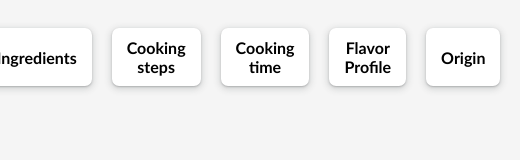
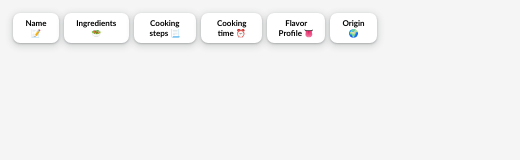
Before and after one commit to Jagge1/fullstack-lab1, a website: page frontend/index.html in a window 390 px wide. Shown: the whole page, 520 px wide, since content can reach past the window. Drawn offline with Linux system fonts and the light colour scheme; no server answers.

Commit message:
media queries for screensize and styling

```diff
--- a/frontend/index.html
+++ b/frontend/index.html
@@ -11,12 +11,12 @@
   <table id="dish-table">
     <tr>
 
-      <th class="table-header">Name</th>
-      <th class="table-header">Ingredients</th>
-      <th class="table-header">Cooking steps</th>
-      <th class="table-header">Cooking time</th>
-      <th class="table-header">Flavor Profile</th>
-      <th class="table-header">Origin</th>
+      <th class="table-header">Name &#128221;</th>
+      <th class="table-header">Ingredients &#129367;</th>
+      <th class="table-header">Cooking steps &#128195;</th>
+      <th class="table-header">Cooking time &#9200;</th>
+      <th class="table-header">Flavor Profile &#128069;</th>
+      <th class="table-header">Origin &#127757;</th>
 
     </tr>
 
--- a/frontend/script.js
+++ b/frontend/script.js
@@ -16,8 +16,8 @@ async function getDishes() {
     let row = `
       <tr>
         <td>${data[i].name}</td>
-        <td>${(data[i].ingredients).join(', ')}</td>
-        <td>${(data[i].cookingSteps).join(', ')}</td>
+        <td>${(data[i].ingredients).join('')  }</td>
+        <td>${(data[i].cookingSteps).join('')  }</td>
         <td>${data[i].cookingTime}</td>
         <td>${data[i].flavorProfile}</td>
         <td>${data[i].origin}</td>
--- a/frontend/style.css
+++ b/frontend/style.css
@@ -18,3 +18,45 @@ body {
   justify-content: center;
   background-color: whitesmoke;
 }
+
+@media (max-width: 1470px) {
+
+  table {
+  font-family: 'Gill Sans', 'Gill Sans MT', Calibri, 'Trebuchet MS', sans-serif;
+  font-size: 12px;
+  border-spacing: 10px;
+
+}
+
+th, td {
+  box-shadow: rgba(60, 64, 67, 0.3) 0px 1px 2px 0px, rgba(60, 64, 67, 0.15) 0px 2px 6px 2px;
+  border-collapse: collapse;
+  text-align: center;
+  background-color: white;
+  border-radius: 7px;
+  padding: 10px 15px;
+}
+
+
+}
+
+
+@media (max-width: 1024px) {
+
+  table {
+  font-family: 'Gill Sans', 'Gill Sans MT', Calibri, 'Trebuchet MS', sans-serif;
+  font-size: 8px;
+  border-spacing: 5px;
+}
+
+th, td {
+  box-shadow: rgba(60, 64, 67, 0.3) 0px 1px 2px 0px, rgba(60, 64, 67, 0.15) 0px 2px 6px 2px;
+  border-collapse: collapse;
+  text-align: center;
+  background-color: white;
+  border-radius: 7px;
+  padding: 5px 10px;
+}
+
+
+}
```
